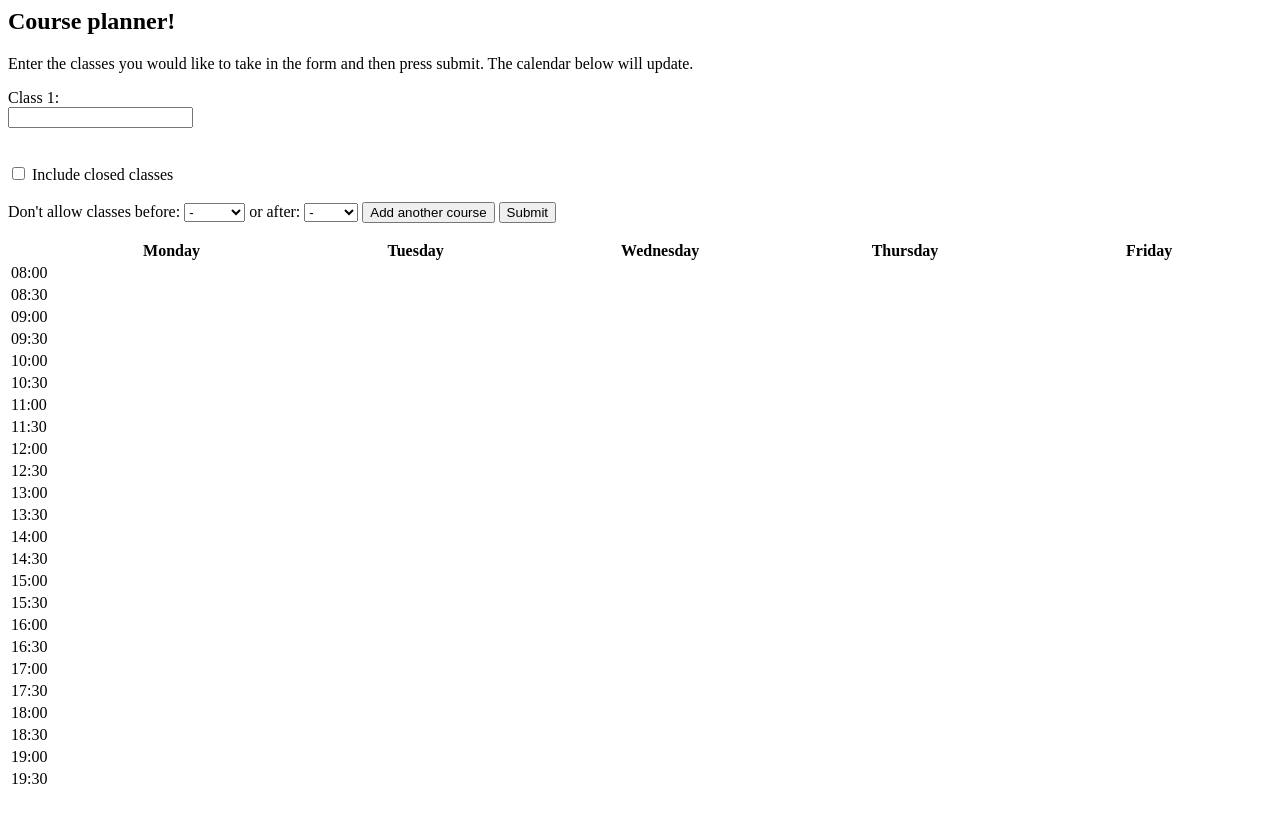
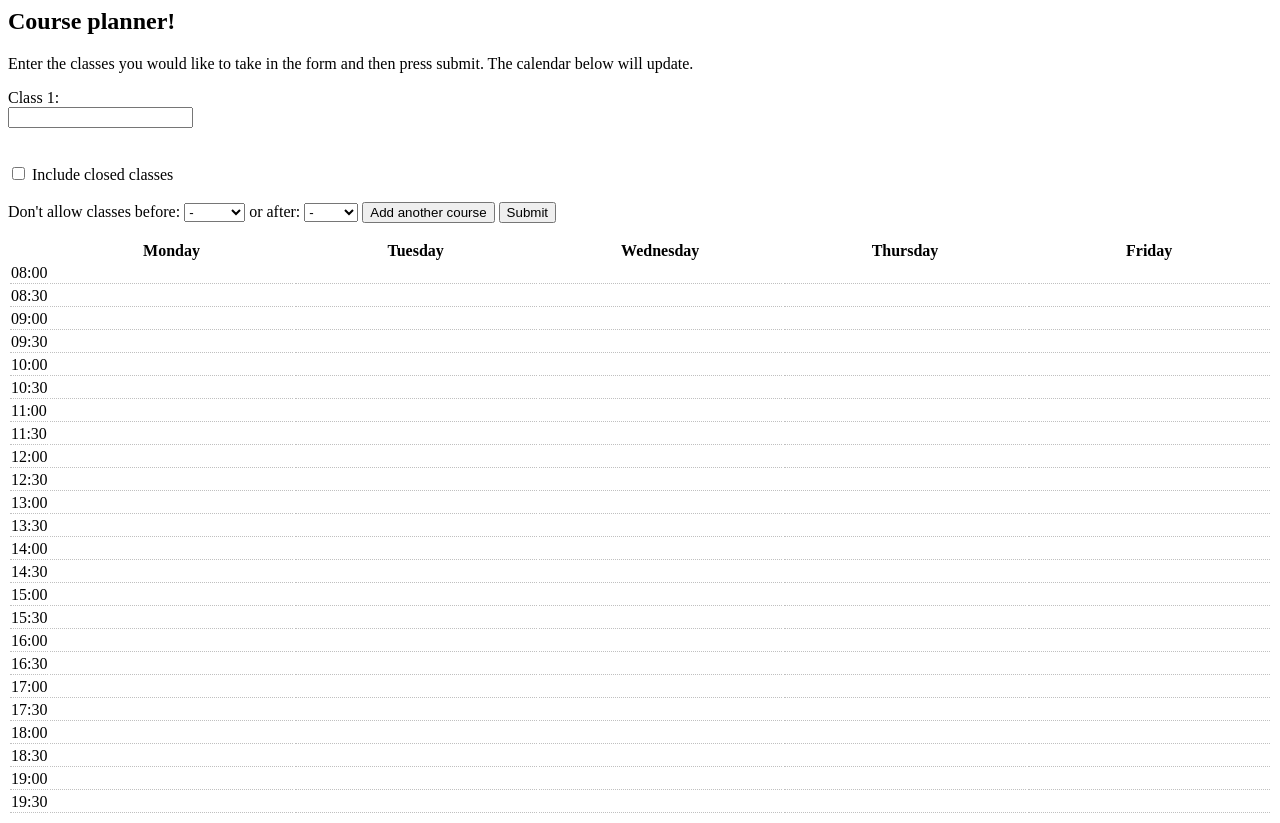
Before and after one commit to JChanceHud/UTDCoursePlanner, a PHP site: page / in a window 1280 px wide. Before the commit the page ends 784 px from the top, so only its background shows below. Run offline with PHP 8.4, Linux system fonts and the light colour scheme; data that the repository does not hold is empty.

Commit message:
Changed the calendar a bit

```diff
--- a/tableStyle.css
+++ b/tableStyle.css
@@ -8,6 +8,7 @@ table.calendar > thead > tr > th {
 
 table.calendar > tbody > tr > td {
     height: 20px;
+	border-bottom: 1px dotted silver;
 }
 
 table.calendar > tbody > tr > td > div {
```
Also changed, not shown: 1 other file.
